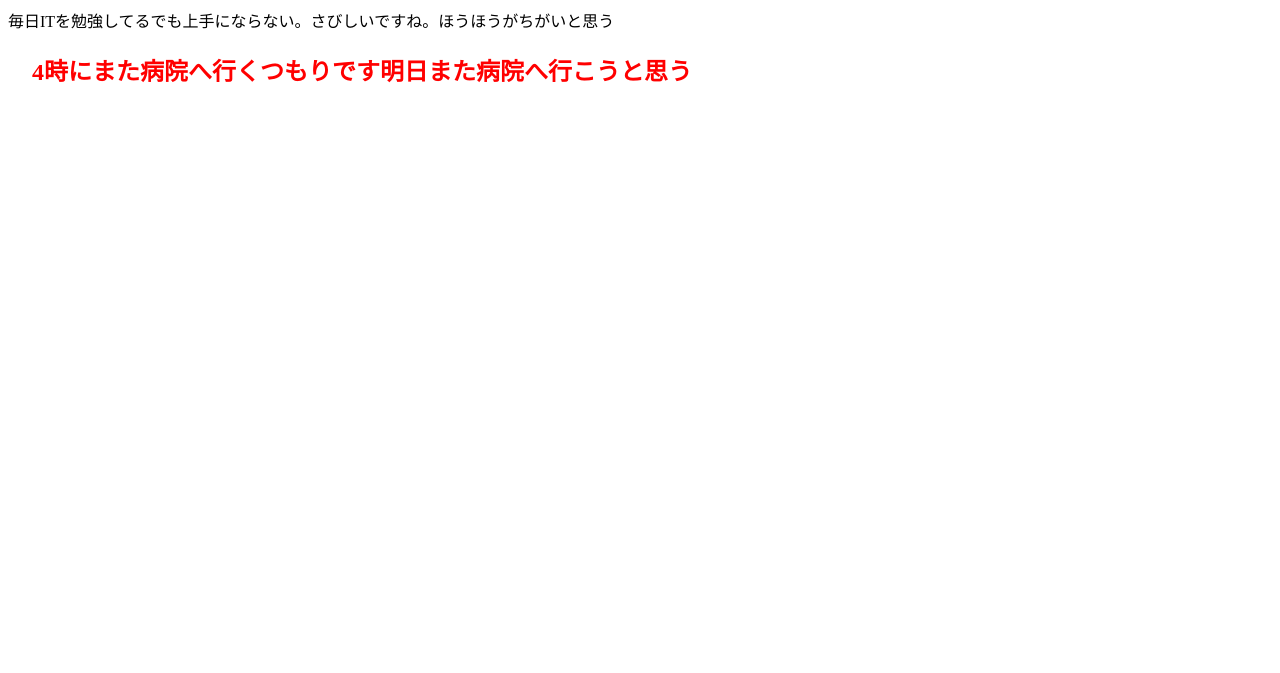
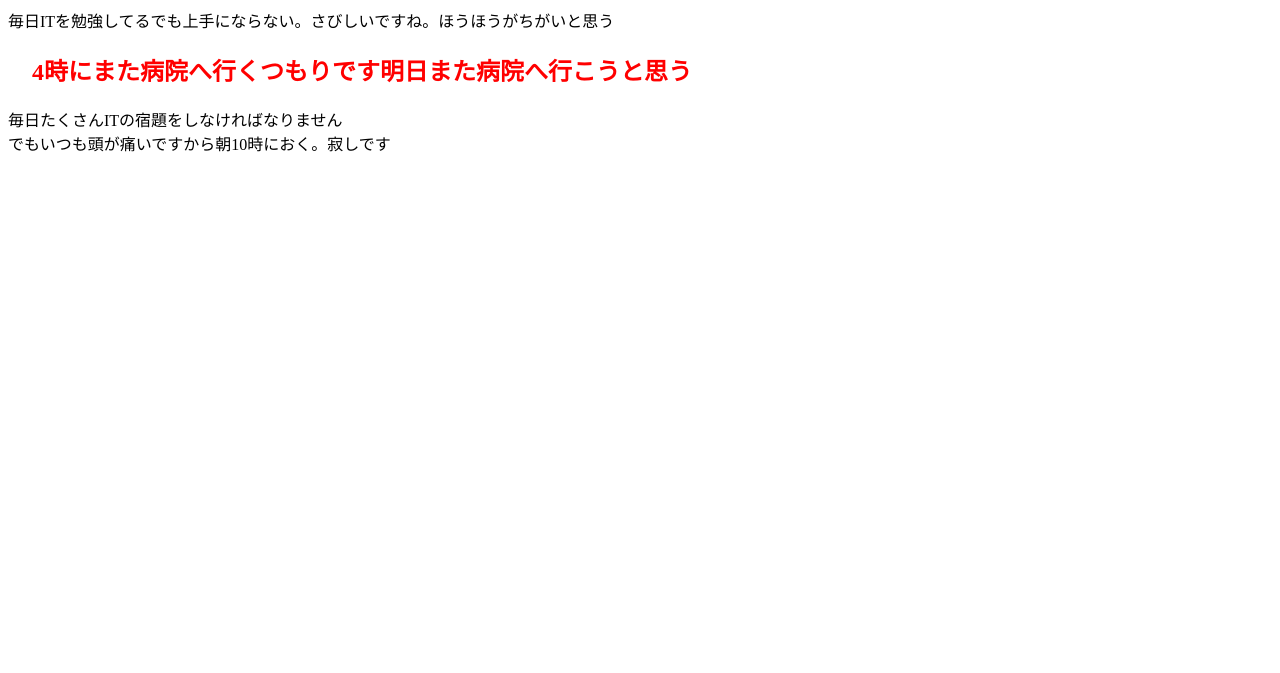
Before and after one commit to HuuHungg/github-demo, a plain HTML site: page index.html in a window 1280 px wide. Shown: the part 127-800 px from the top of the page. Drawn offline with Linux system fonts and the light colour scheme.

Commit message:
innit Project

```diff
--- a/index.html
+++ b/index.html
@@ -10,5 +10,10 @@
     <h1>私はまた学校を休みましたでも病院へいkました。そしてコーヒーを飲みました、高いです</h1>
     <p>毎日ITを勉強してるでも上手にならない。さびしいですね。ほうほうがちがいと思う</p>
     <h2 style="color: red ;">　4時にまた病院へ行くつもりです明日また病院へ行こうと思う　</h2>
+    <p>
+        毎日たくさんITの宿題をしなければなりません
+        <br>
+        でもいつも頭が痛いですから朝10時におく。寂しです
+    </p>
 </body>
 </html>
```
